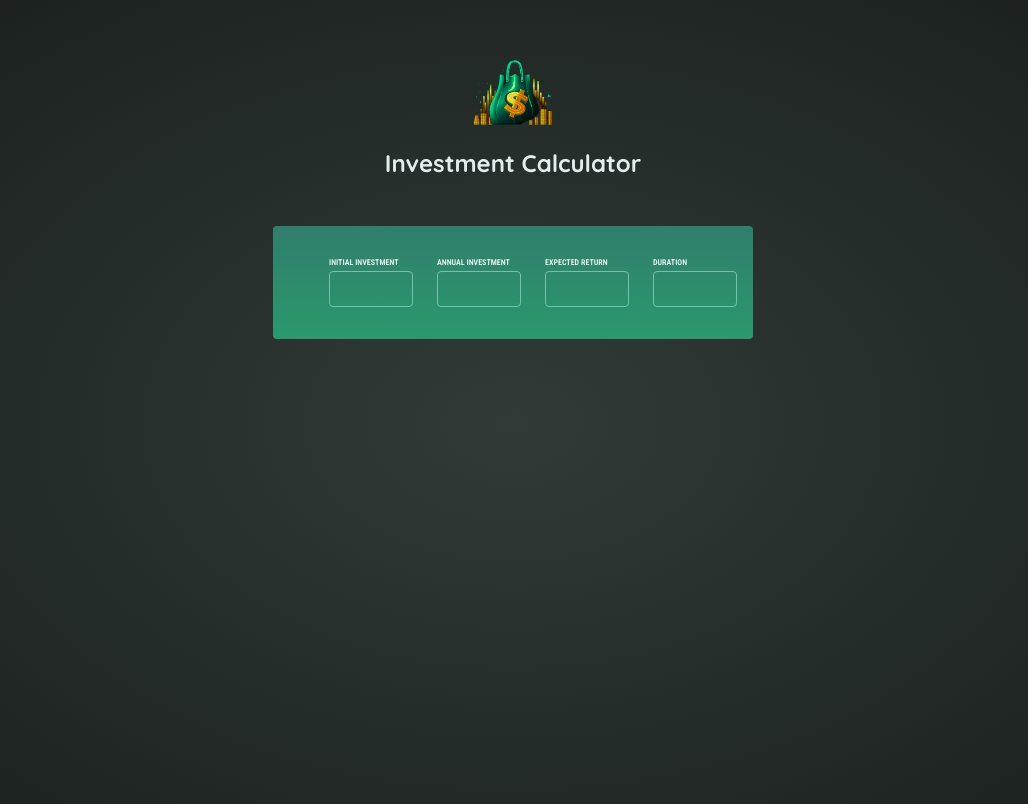
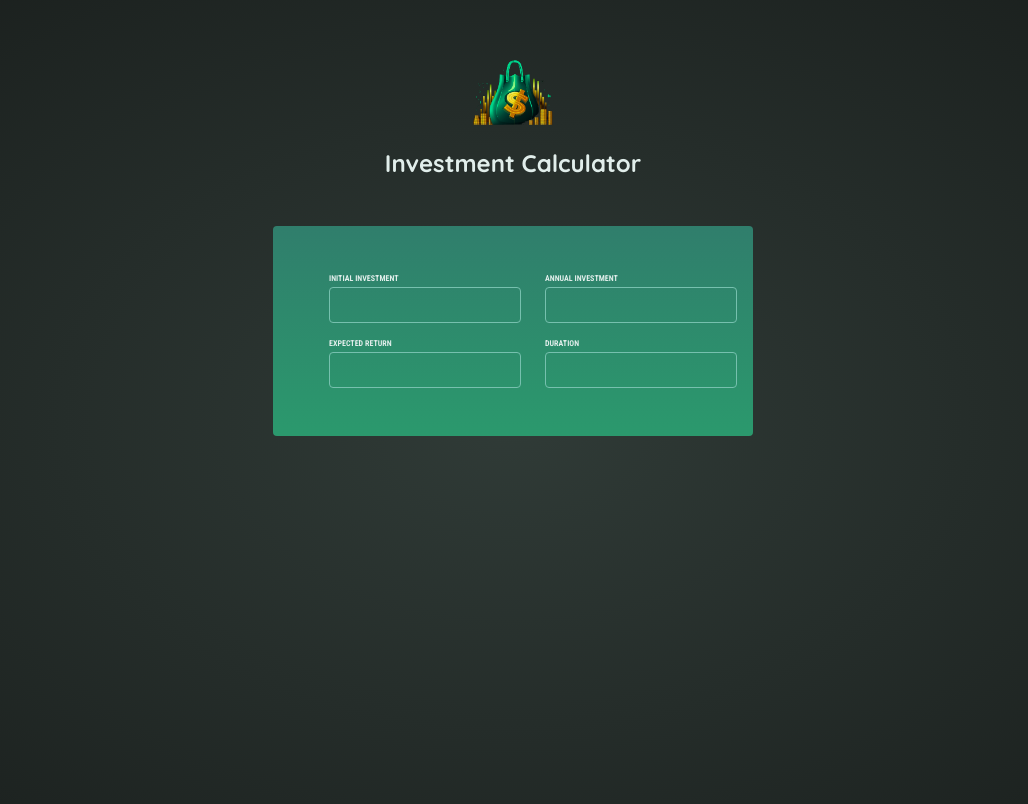
Before and after one commit to adrianaMaretic/investment-calculator, a React (Vite) app: page / in a window 1280 px wide. Shown: the top 804 px of the page, without its empty margins (127-1155 px from the left). Built offline with nearby package versions, Linux system fonts and the light colour scheme.

Commit message:
complete calculator

```diff
--- a/src/App.jsx
+++ b/src/App.jsx
@@ -1,9 +1,35 @@
+import { useState } from "react";
 import { InputGroup } from "./components/InputGroup";
+import { Results } from "./components/Results";
+
+const initialInputValues = {
+  initialInvestment: null,
+  annualInvestment: null,
+  expectedReturn: null,
+  duration: null,
+};
 
 function App() {
+  const [inputValues, setInputValues] = useState(initialInputValues);
+
+  function handleInputChange(data) {
+    const changedInputId = data.target.id;
+    const changedInputValue = Number(data.target.value);
+
+    const previousValues = { ...inputValues };
+    const changedValues = {
+      ...previousValues,
+      [changedInputId]: changedInputValue,
+    };
+
+    setInputValues(changedValues);
+  }
+
+
   return (
     <main>
-      <InputGroup></InputGroup>
+      <InputGroup handleChange={handleInputChange}></InputGroup>
+      <Results inputChanges={inputValues}></Results>
     </main>
   );
 }
--- a/src/components/Input.jsx
+++ b/src/components/Input.jsx
@@ -1,10 +1,15 @@
-export function Input({inputName}) {
-const removedWhitespace = inputName.replace(/\s/g, '')
+export function Input({inputType, inputName, handleInputChange }) {
+  const removedWhitespace = inputName.toLowerCase()
+  .replace(/ (\w)/g, (_, p1) => p1.toUpperCase());
 
   return (
-    <li>
+    <p>
       <label htmlFor={removedWhitespace}>{inputName}</label>
-      <input type="number" id={removedWhitespace}/>
-    </li>
+      <input
+        type={inputType}
+        id={removedWhitespace}
+        onChange={handleInputChange}
+      />
+    </p>
   );
 }
--- a/src/components/InputGroup.jsx
+++ b/src/components/InputGroup.jsx
@@ -1,13 +1,33 @@
 import { Input } from "./Input";
 
-export function InputGroup() {
+export function InputGroup({ handleChange }) {
   return (
     <section id="user-input">
       <ul className="input-group">
-      <Input inputName="initial investment"></Input>
-      <Input inputName="annual investment"></Input>
-      <Input inputName="expected return"></Input>
-      <Input inputName="duration"></Input>
+        <li>
+          <Input
+            inputType="number"
+            inputName="initial investment"
+            handleInputChange={handleChange}
+          ></Input>
+          <Input
+            inputType="number"
+            inputName="expected return"
+            handleInputChange={handleChange}
+          ></Input>
+        </li>
+        <li>
+          <Input
+            inputType="number"
+            inputName="annual investment"
+            handleInputChange={handleChange}
+          ></Input>
+          <Input
+            inputType="number"
+            inputName="duration"
+            handleInputChange={handleChange}
+          ></Input>
+        </li>
       </ul>
     </section>
   );
--- /dev/null
+++ b/src/components/Results.jsx
@@ -0,0 +1,36 @@
+import { calculateInvestmentResults, formatter } from "../util/investment.js";
+
+export function Results({ inputChanges }) {
+  const results = calculateInvestmentResults(inputChanges);
+
+  const displayResults = function () {
+    return results.map((result, index) => (
+      <tr key={index}>
+        <td>{result.year}</td>
+        <td>{formatter.format(result.valueEndOfYear)}</td>
+        <td>{formatter.format(result.interest)}</td>
+        <td>{formatter.format(result.totalInterest)}</td>
+        <td>{formatter.format(result.totalInvestment)}</td>
+      </tr>
+    ));
+  };
+
+  return (
+    <section>
+      {results.length > 0 && (
+        <table id="result">
+          <thead>
+            <tr>
+              <th>Year</th>
+              <th>Investment Value</th>
+              <th>Interest (Year)</th>
+              <th>Total Interest</th>
+              <th>Invested Capital</th>
+            </tr>
+          </thead>
+          <tbody>{displayResults()}</tbody>
+        </table>
+      )}
+    </section>
+  );
+}
--- a/src/index.css
+++ b/src/index.css
@@ -1,4 +1,4 @@
-@import url('https://fonts.googleapis.com/css2?family=Quicksand:wght@400;700&family=Roboto+Condensed:wght@400;700&display=swap');
+@import url("https://fonts.googleapis.com/css2?family=Quicksand:wght@400;700&family=Roboto+Condensed:wght@400;700&display=swap");
 
 * {
   box-sizing: border-box;
@@ -6,7 +6,7 @@
 
 body {
   margin: 0;
-  font-family: 'Quicksand', sans-serif;
+  font-family: "Quicksand", sans-serif;
   -webkit-font-smoothing: antialiased;
   -moz-osx-font-smoothing: grayscale;
   background: radial-gradient(#303b37, #1a1f1d);
@@ -18,7 +18,6 @@ body {
   text-align: center;
   margin: 3rem auto;
 }
-
 
 #header img {
   width: 5rem;
@@ -49,7 +48,7 @@ body {
 #user-input label {
   display: block;
   margin-bottom: 0.25rem;
-  font-family: 'Roboto Condensed', sans-serif;
+  font-family: "Roboto Condensed", sans-serif;
   font-size: 0.5rem;
   font-weight: bold;
   text-transform: uppercase;
@@ -80,11 +79,7 @@ body {
 }
 
 #result tbody {
-  font-family: 'Roboto Condensed', sans-serif;
+  font-family: "Roboto Condensed", sans-serif;
   font-size: 0.85rem;
   color: #c2e9e0;
 }
-
-.center {
-  text-align: center;
-}
--- a/src/util/investment.js
+++ b/src/util/investment.js
@@ -12,15 +12,20 @@ export function calculateInvestmentResults({
 }) {
   const annualData = [];
   let investmentValue = initialInvestment;
+  let totalInvestment=initialInvestment;
+  let totalInterest=0;
 
   for (let i = 0; i < duration; i++) {
     const interestEarnedInYear = investmentValue * (expectedReturn / 100);
     investmentValue += interestEarnedInYear + annualInvestment;
+    totalInvestment+=annualInvestment;
+    totalInterest+=interestEarnedInYear;
     annualData.push({
       year: i + 1, // year identifier
       interest: interestEarnedInYear, // the amount of interest earned in this year
+      totalInterest:totalInterest,
       valueEndOfYear: investmentValue, // investment value at end of year
-      annualInvestment: annualInvestment, // investment added in this year
+      totalInvestment: totalInvestment,
     });
   }
 
@@ -30,9 +35,9 @@ export function calculateInvestmentResults({
 // The browser-provided Intl API is used to prepare a formatter object
 // This object offers a "format()" method that can be used to format numbers as currency
 // Example Usage: formatter.format(1000) => yields "$1,000"
-export const formatter = new Intl.NumberFormat('en-US', {
-  style: 'currency',
-  currency: 'USD',
+export const formatter = new Intl.NumberFormat("en-US", {
+  style: "currency",
+  currency: "USD",
   minimumFractionDigits: 0,
   maximumFractionDigits: 0,
 });
```
